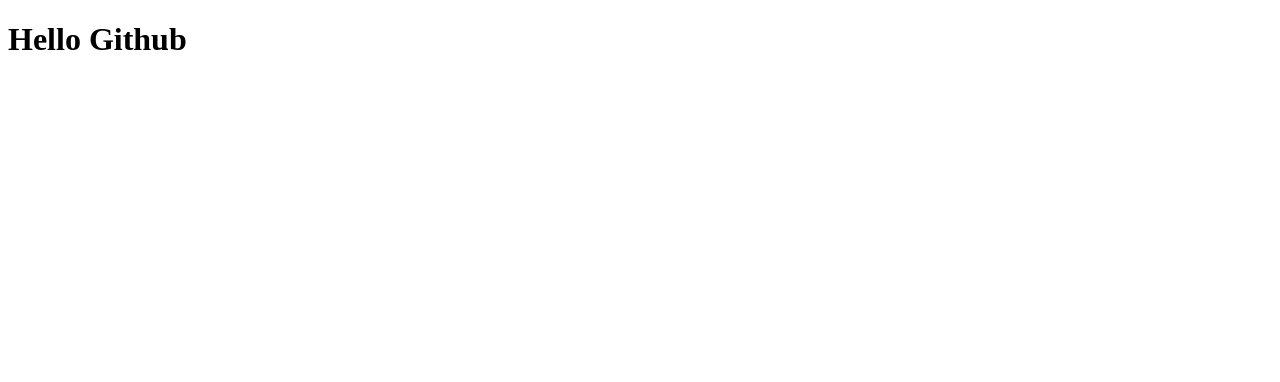
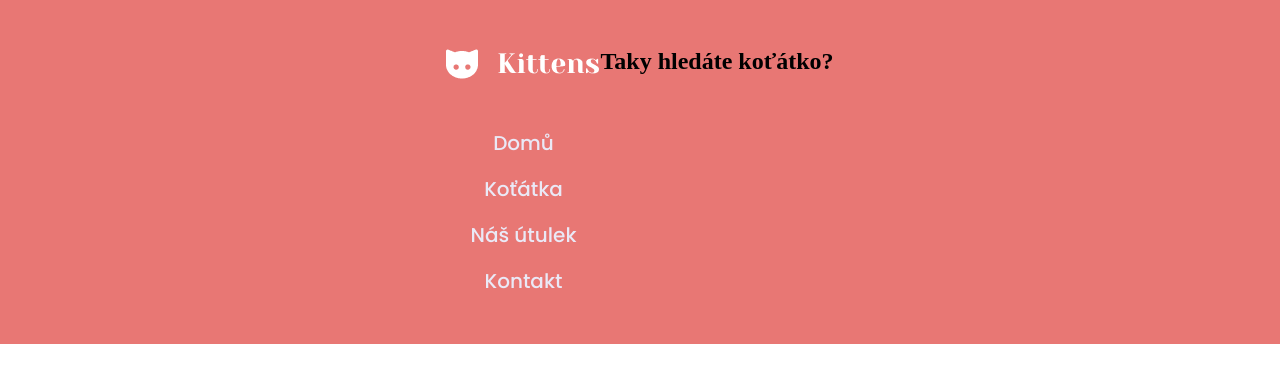
Before and after one commit to FildonQ/01-web, a plain HTML site: page index.html in a window 1280 px wide. Drawn offline with Linux system fonts and the light colour scheme.

Commit message:
commit no .2

```diff
--- /dev/null
+++ b/css/style.css
@@ -0,0 +1,56 @@
+@import url('https://fonts.googleapis.com/css2?family=Poppins:ital,wght@0,400;0,500;0,700;1,500&family=Yeseva+One&display=swap');
+* {
+    margin: 0;
+    padding: 0;
+    box-sizing: border-box;
+}
+:root {
+    --coral: #E87774;
+    --coral-transparent: rgba(232,119,116,0.75);
+    --note-background: #EAE9F6;
+    --text-color: #332838;
+    --heading-font: 'Yeseva One', cursive;
+    --body-font: 'Poppins', sans-serif;
+}
+
+.head   {
+    padding-top: 3rem;
+    background-color: #E87774;
+    width: 100%;
+    justify-content: center;
+    display: flex;
+}
+
+.head img {
+    margin-bottom: 3rem;
+}
+
+.text_head {
+    gap: 1rem;
+    display: flex;
+    flex-direction: column;
+    text-align: center;
+    font-size: 20px;
+    padding-bottom: 3rem;
+}
+
+.text_head p {
+    font-weight: 500;
+    color: #EAE9F6;
+    line-height: 30px;
+    font-family: 'Poppins';
+}
+
+ul {
+    text-decoration: none;
+}
+
+.navbar {
+    display: flex;
+    flex-direction: column;
+    align-items: center;
+}
+
+.hledani {
+    background-image: url(../images/cat-4282123_1920.pngd);
+}
--- a/index.html
+++ b/index.html
@@ -3,9 +3,26 @@
 <head>
     <meta charset="UTF-8">
     <meta name="viewport" content="width=device-width, initial-scale=1.0">
-    <title>Document</title>
+    <title>Kittens</title>
+    <link rel="stylesheet" href="css/style.css">
 </head>
 <body>
-    <h1>Hello Github</h1>
+    <section class="head">
+    <nav class="navbar">
+    <img src="images/logo_white.png" alt="logo_micka">
+        <div class="text_head">
+            <p>Domů</p>
+            <p>Koťátka</p>
+            <p>Náš útulek</p>
+            <p>Kontakt</p>
+        </div>
+</nav>
+<div class="hledani">
+    <div class="text_hledani">
+        <h1>Taky hledáte koťátko?</h1>
+    </div>
+</div>
+</section>
+
 </body>
 </html>
```
Also changed, not shown: images/banner.png (added), images/kocka1.png (added), images/kocka2.png (added), images/kocka3.png (added), images/kocka4.png (added), images/kocka5.png (added), images/kocka6.png (added), images/logo.png (added), images/logo_white.png (added).
